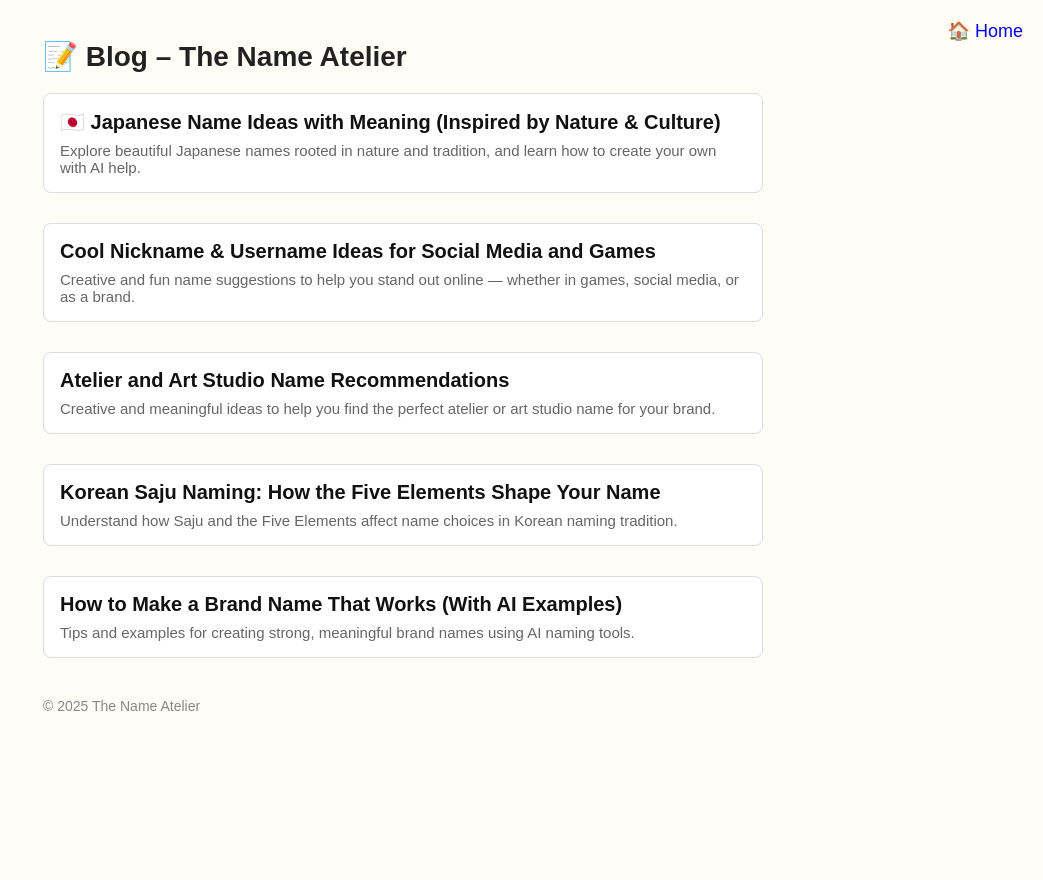
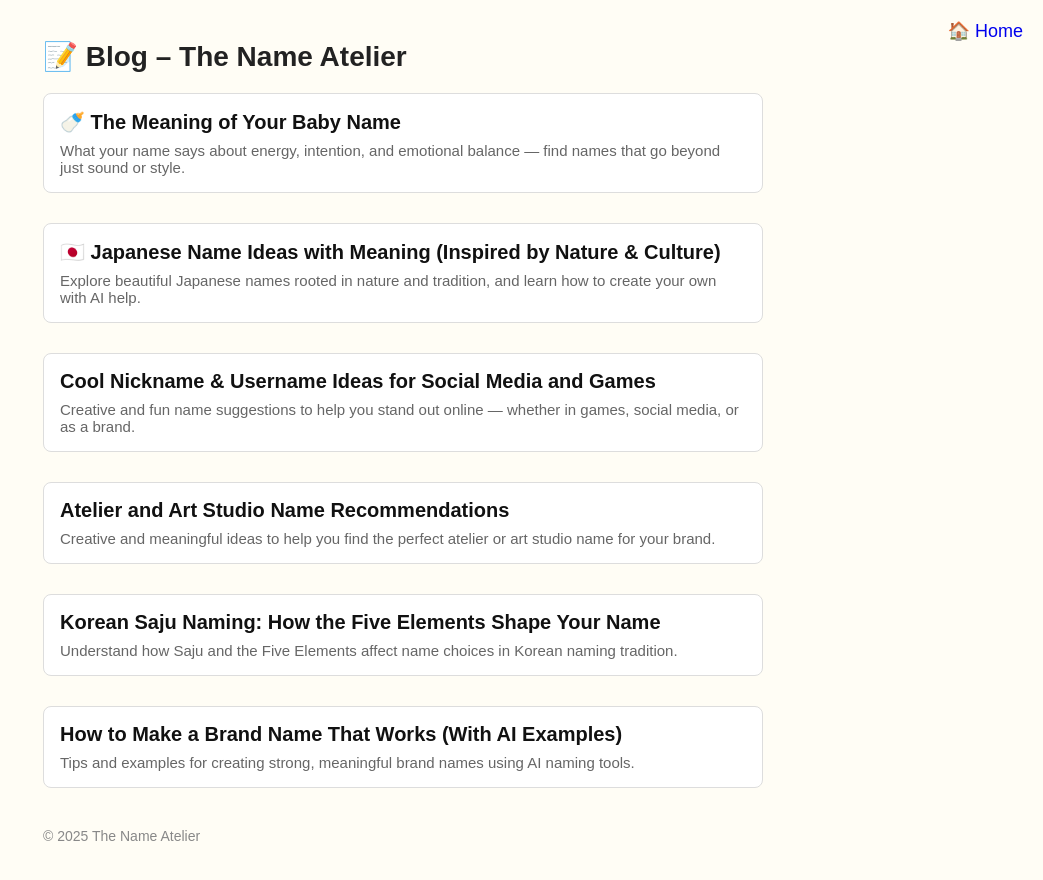
Before and after one commit to Eunjilee419/the-name-atelier, a plain HTML site: page public/blog/index.html in a window 1280 px wide. Shown: the whole page, without its empty margins (237-1280 px from the left). Before the commit the page ends 800 px from the top, so only its background shows below. Drawn offline with Linux system fonts and the light colour scheme.

Commit message:
Update index.html

```diff
--- a/public/blog/index.html
+++ b/public/blog/index.html
@@ -57,6 +57,14 @@
   <h1>📝 Blog – The Name Atelier</h1>
 
   <div class="post">
+  <a href="/blog/the-meaning-of-your-baby-name-extended.html">
+    <h2>🍼 The Meaning of Your Baby Name</h2>
+    <p>What your name says about energy, intention, and emotional balance — find names that go beyond just sound or style.</p>
+  </a>
+</div>
+
+
+  <div class="post">
   <a href="/blog/japanese-name-ideas.html" >
     <h2>🇯🇵 Japanese Name Ideas with Meaning (Inspired by Nature & Culture)</h2>
     <p>Explore beautiful Japanese names rooted in nature and tradition, and learn how to create your own with AI help.</p>
```
